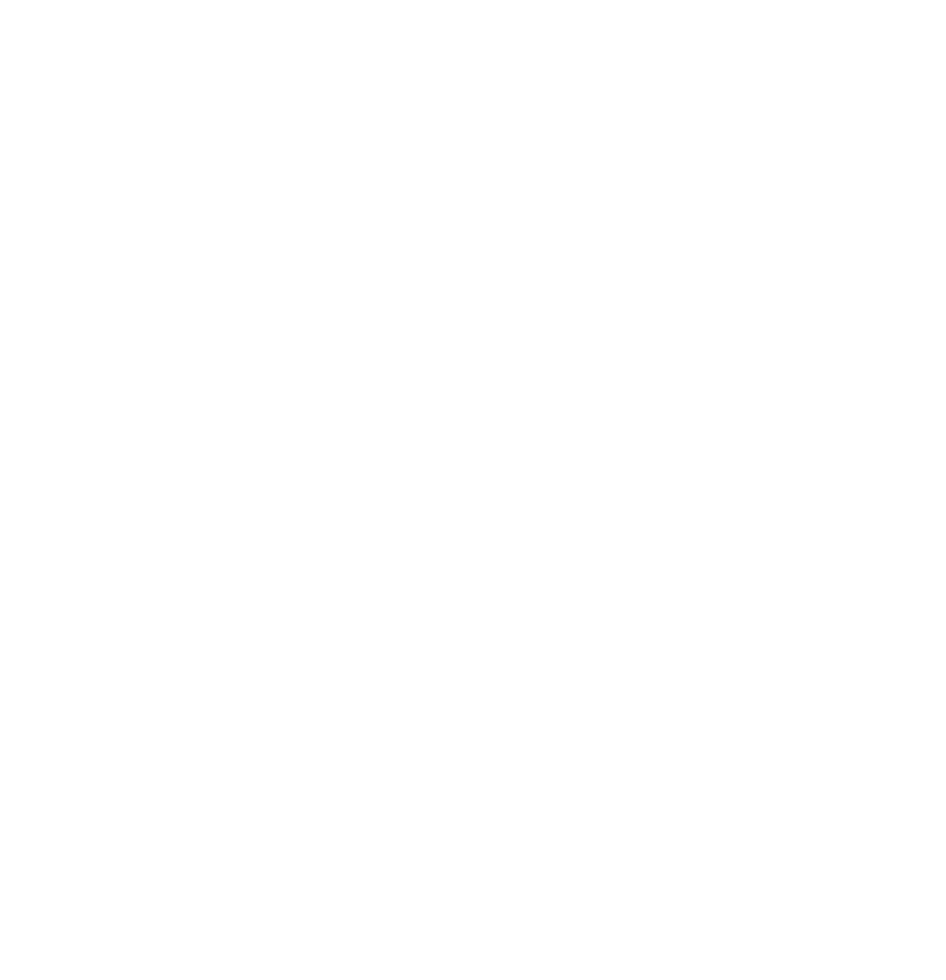
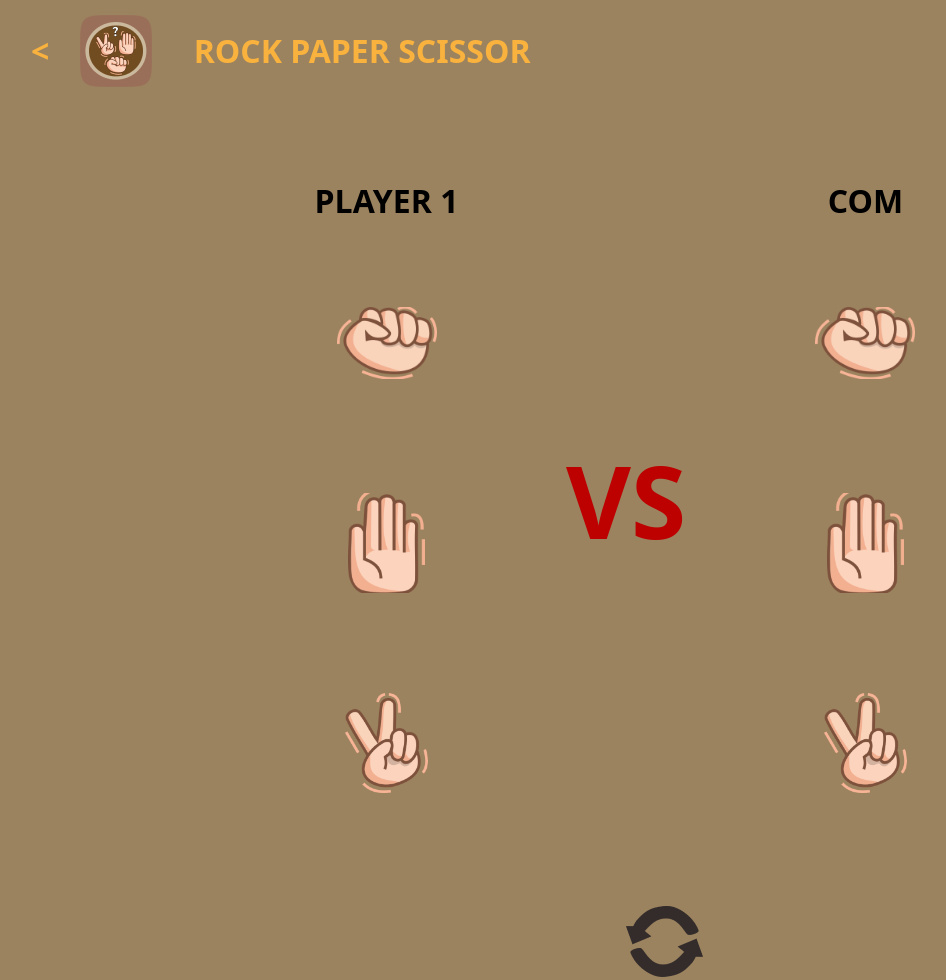
Before and after one commit to mofazid/binarChapter4, a plain HTML site: page index.html in a window 1280 px wide. Shown: the whole page, without its empty margins (14-960 px from the left). Before the commit the page ends 800 px from the top, so only its background shows below. Drawn offline with nearby package versions, Linux system fonts and the light colour scheme.

Commit message:
adding all component and logics

```diff
--- a/index.html
+++ b/index.html
@@ -1,14 +1,48 @@
 <!DOCTYPE html>
 <html lang="en">
+
 <head>
   <meta charset="UTF-8">
   <meta http-equiv="X-UA-Compatible" content="IE=edge">
   <meta name="viewport" content="width=device-width, initial-scale=1.0">
   <title>Document</title>
+  <link rel="stylesheet" href="style.css">
+  <link rel="icon" type="image/x-icon" href="img/logo1.png">
 </head>
+
 <body>
+  <div class="header">
+    <h1><</h1>
+    <img src="img/logo1.png"/>
+    <h1>ROCK PAPER SCISSOR </h1>
+  </div>
+
+  <div class="container">
+    <div class="row">
+      <div class="col">
+        <h1>PLAYER 1</h1>
+        <div id="image-player"></div>
+      </div>
+      <div class="col">
+        <h1 class="vs">
+          VS
+        </h1>
+      </div>
+      <div class="col">
+        <h1>COM</h1>
+        <div id="image-com"></div>
+      </div>
+    </div>
+  </div>
+
+  <div>
+    <img src="img/refresh 2.png" class="refresh row">
+  </div>
 
 
+  <script src="https://code.jquery.com/jquery-3.6.0.js" integrity="sha256-H+K7U5CnXl1h5ywQfKtSj8PCmoN9aaq30gDh27Xc0jk="
+    crossorigin="anonymous"></script>
   <script src="script.js"></script>
 </body>
+
 </html>
--- a/script.js
+++ b/script.js
@@ -1 +1,69 @@
-console.log("mantap")
+let imgs = [
+  "img/batu1.png",
+  "img/kertas1.png",
+  "img/gunting1.png"
+]
+
+const insertImgsPlayer = () => {
+  for (let i = 0; i < imgs.length; i++){
+    let className = "";
+    if (imgs[i].includes("batu")) {
+      className = "batu"
+    }
+    if (imgs[i].includes("gunting")) {
+      className = "gunting"
+    }
+    if (imgs[i].includes("kertas")) {
+      className = "kertas"
+    }
+
+    $("#image-player").append(`<img src=${imgs[i]} class="${className}">`)
+  }
+}
+insertImgsPlayer()
+
+
+const insertImgsCOM = () => {
+  for(let i = 0; i<imgs.length; i++){
+    $("#image-com").append(`<img src=${imgs[i]} class="img-play">`)
+  }
+}
+insertImgsCOM()
+
+
+$(document.getElementById("image-player")).on("click", function(event){
+  pilihanUser = event.target.className;
+  pilihanCom = generateComputerOption()
+
+  console.log("pilihan user", pilihanUser)
+  console.log("pilihan com", pilihanCom)
+
+  if (pilihanUser == pilihanCom) {
+    $(".vs").replaceWith(`<img src= "img/DRAW.png" class="vs">`)
+  }
+
+  if (
+    pilihanUser == "batu" && pilihanCom == "gunting" ||
+    pilihanUser == "gunting" && pilihanCom == "kertas" ||
+    pilihanUser == "kertas" && pilihanCom == "batu"
+  ) {
+    $(".vs").replaceWith(`<img src= "img/player1win.png" class="vs">`)
+  }
+
+  if (
+    pilihanUser == "batu" && pilihanCom == "kertas" ||
+    pilihanUser == "gunting" && pilihanCom == "batu" ||
+    pilihanUser == "kertas" && pilihanCom == "gunting"
+  ) {
+    $(".vs").replaceWith(`<img src= "img/COMWIN.png" class="vs">`)
+  }
+
+})
+
+
+const generateComputerOption = () => {
+  let optionList = [ "batu","gunting","kertas"]
+  let number = Math.floor(Math.random() * 3)
+  pilihanCom = optionList[number]
+  return pilihanCom
+}
--- a/style.css
+++ b/style.css
@@ -0,0 +1,57 @@
+
+body{
+	background-color: #9C835F;
+	font-family: system-ui, -apple-system, BlinkMacSystemFont, 'Segoe UI', Roboto, Oxygen, Ubuntu, Cantarell, 'Open Sans', 'Helvetica Neue', sans-serif;
+}
+
+.header img {
+  width: 72px;
+  height: 72px;
+	vertical-align: middle;
+}
+
+.header h1 {
+	margin-left: 37px;
+	margin-right: 27px;
+	vertical-align: middle;
+	display: inline-block;
+	color: #F9B23D;
+}
+
+.container {
+	vertical-align: middle;
+	position: relative;
+}
+
+.row {
+	margin: 5% 20% 0px 20%;
+	display: flex;
+}
+
+.img-play, .batu, .gunting, .kertas{
+	width: 100px;
+	height: 100px;
+	display: grid;
+	object-fit: contain;
+	padding: 50px;
+}
+
+.col{
+	margin: auto;
+	text-align: center;
+}
+
+.vs {
+	font-size: 100px;
+	color: #BD0000;
+}
+
+.refresh {
+	margin-left: 50%;
+	margin-right: 50%;
+}
+
+.batu:hover, .gunting:hover, .kertas:hover {
+  background-color: #C4C4C4;
+	border-radius: 30px;
+}
```
Also changed, not shown: img/COMWIN.png (added), img/DRAW.png (added), img/batu1.png (added), img/gunting1.png (added), img/kertas1.png (added), img/logo1.png (added), img/player1win.png (added), img/refresh 2.png (added).
